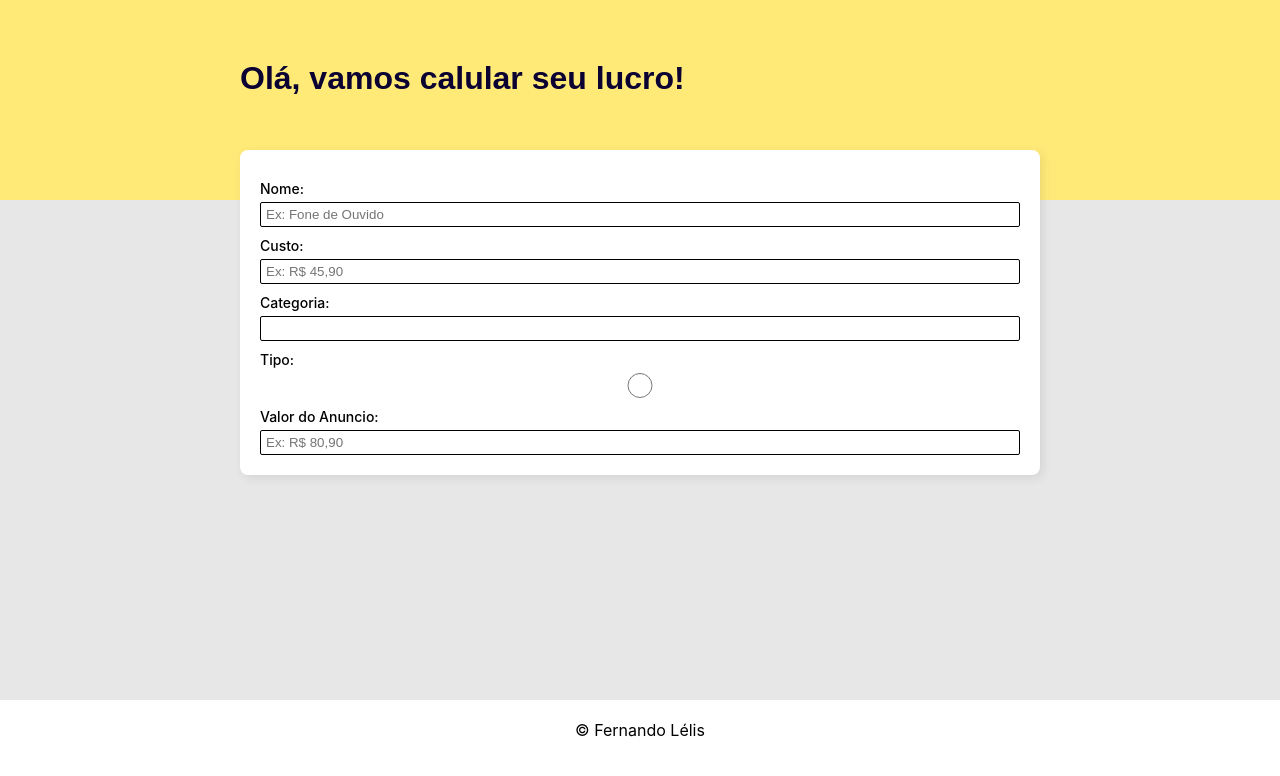
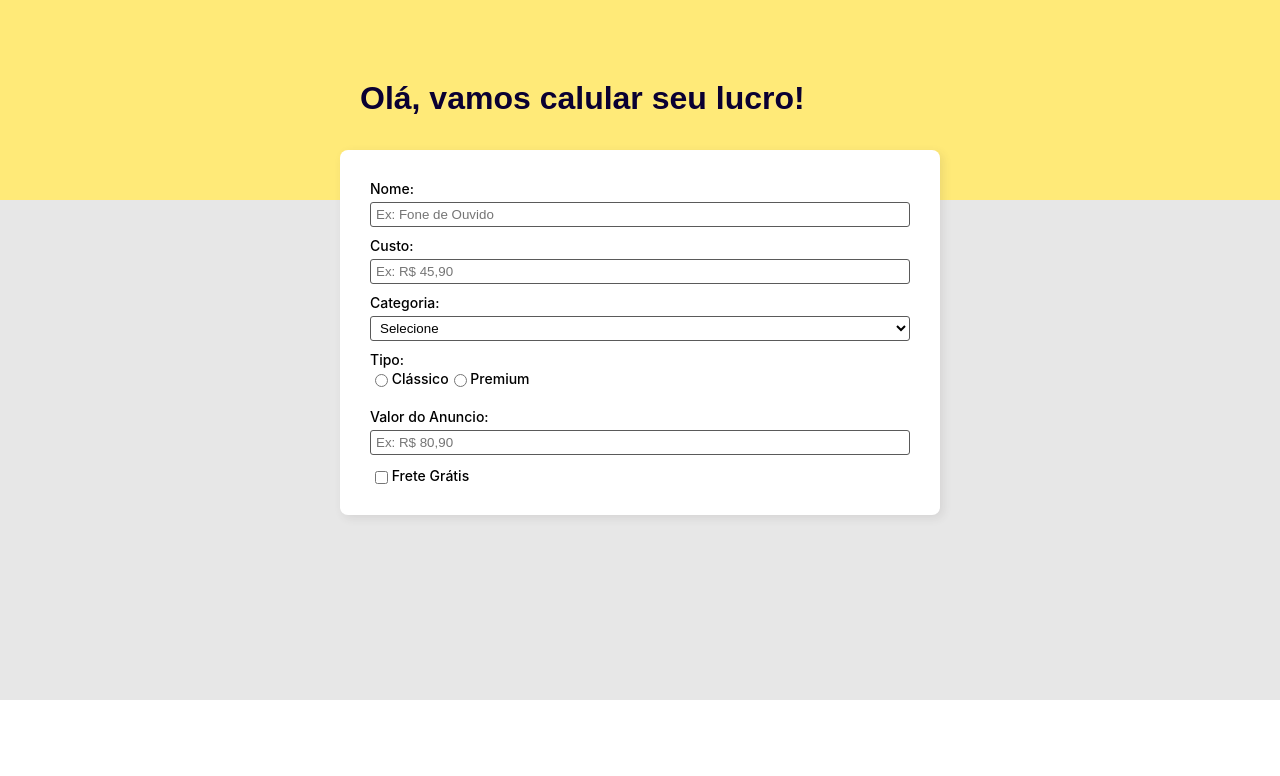
Before and after one commit to FernandoLelis/meu-lucro-ml, a React (Create React App) app in the folder meu-lucro-ml/: page / in a window 1280 px wide. Shown: the top 776 px of the page. Built offline with nearby package versions, Linux system fonts and the light colour scheme.

Commit message:
configurado o formulário

```diff
--- a/meu-lucro-ml/src/App.css
+++ b/meu-lucro-ml/src/App.css
@@ -10,7 +10,7 @@ body {
 
 .boxTop {
    margin: 0;
-   padding: 60px 20px;
+   padding: 0;
    width: 100%;
    height: 200px;
    min-height: 200px;
@@ -19,21 +19,33 @@ body {
 
 .boxTitle {
     width: 80%;
-    max-width: 800px;
-    padding: 30px auto;
+    max-width: 600px;
+    padding: 80px 20px;
     margin: auto;
     font-family: Arial, Helvetica, sans-serif;
     color: rgb(10, 0, 50);
  }
 
+ @media only screen and (max-width: 605px){
+    .boxTitle {
+        width: 80%;
+        max-width: 600px;
+        padding: 50px 20px;
+        margin: auto;
+        font-family: Arial, Helvetica, sans-serif;
+        color: rgb(10, 0, 50);
+    }
+}
+
 .boxForm {
+    flex: 1;
     display: flex;
     flex-direction: column;
     width: 80%;
-    max-width: 800px;
+    max-width: 600px;
     min-height: 200px;
     background-color: white;
-    padding: 20px 20px;
+    padding: 20px 30px;
     margin: -50px auto;
     border-radius: 8px;
     box-shadow: 3px 3px 10px rgba(75, 66, 66, 0.11);
@@ -46,18 +58,23 @@ body {
     font-weight: 500;
 }
 
-.boxForm input {
+.boxForm input, select {
     border: 1px solid;
-    border-radius: 2px;
+    border-radius: 3px;
+    border-color: #5a5a5a;
     background-color: #fff;
     height: 25px;
     padding: 0px 5px;
-
 }
 
+.boxForm input[type="radio"], input[type="checkbox"] {
+    margin-top: -1px;
+    vertical-align: middle;
+    margin: 0px 0px 0px 5px;
+  }
 
 .boxRes {
-    position: fixed;
+    position: absolute;
     bottom: 0;
     margin: 0px;
     padding: 20px;
--- a/meu-lucro-ml/src/Components/Form.js
+++ b/meu-lucro-ml/src/Components/Form.js
@@ -9,34 +9,77 @@ const initialValue = {
 }
 
 const Form = () => {
-  const [values, setValues] = useState({})
+
+   const [values, setValues] = useState({initialValue})
+
+  function onChange(ev) {
+    const { name, value } = ev.target;
+
+    setValues({ ...values, [name]: value })
+
+  }
+
+  function onSubmit(ev) {
+    ev.preventDefault();
+
+  }
 
   return (
-    <form>
+    <div>
+    <form onSubmit={onSubmit}>
       <div className="boxForm">
         <label htmlFor="name">Nome:</label>
-        <input type="text" name="name" id="name" placeholder="Ex: Fone de Ouvido" />
+        <input type="text" name="name" id="name" placeholder="Ex: Fone de Ouvido" onChange={onChange} />
 
         <label htmlFor="custo">Custo:</label>
-        <input type="number" name="custo" id="custo" placeholder="Ex: R$ 45,90" />
+        <input type="number" name="custo" id="custo" placeholder="Ex: R$ 45,90" onChange={onChange} />
 
         <label htmlFor="categoria">Categoria:</label>
-        <input name="categoria" id="categoria" />
+        <select name="categoria" id="categoria" onChange={onChange}>
+          <option value="">Selecione</option>
+          <option value="celularesSmartphones">Celulares e Smartphones</option>
+          <option value="suplementos">Suplementos</option>
+          <option value="tenis">Tênis</option>
+          <option value="lumináriasTetoSolaresArandelas">Luminárias de Teto, Solares e Arandelas</option>
+          <option value="notebooks">Notebooks</option>
+          <option value="tratamentosCabelo">Tratamentos para o Cabelo</option>
+          <option value="calcas">Calças</option>
+          <option value="fonesHeadsets">Fones e Headsets</option>
+          <option value="camisolasMoletons">Camisolas e moletons</option>
+          <option value="botas">Botas</option>
+          <option value="bicicletas">Bicicletas</option>
+          <option value="hdsSdds">HDs e SSDs</option>
+          <option value="roteadores">Roteadores</option>
+          <option value="relogiosPulso">Relógios de Pulso</option>
+          <option value="smartwatches">Smartwatches</option>
+          <option value="computadores">Computadores</option>
+          <option value="impressoras">Impressoras</option>
+          <option value="televisores">Televisores</option>
+          <option value="caixasSomAutofalantes">Caixas de Som e Autofalantes</option>
+          <option value="mediaStreaming">Media Streaming</option>
+        </select>
 
-        <label htmlFor="tipo">Tipo:</label>
-        <input type="radio" name="tipo" id="tipo" />
+        <label htmlFor="tipo">Tipo:<br />
+          <input type="radio" name="tipo" id="tipo" value="classico" onChange={onChange} /> Clássico
+          <input type="radio" name="tipo" id="tipo" value="Premium" onChange={onChange} /> Premium
+        </label>
 
         <label htmlFor="valorAnu">Valor do Anuncio:</label>
-        <input type="number" name="valorAnu" id="valorAnu" placeholder="Ex: R$ 80,90" />
+        <input type="number" name="valorAnu" id="valorAnu" placeholder="Ex: R$ 80,90" onChange={onChange} />
+
+        <label htmlFor="freteGratis">
+          <input type="checkbox" name="freteGratis" id="freteGratis" onChange={onChange} /> Frete Grátis
+        </label>
 
       </div>
 
 
 
       <div className="boxRes">
-         <p>&copy; Fernando Lélis</p>
+
       </div>
     </form>
+    </div>
     );
 }
 
```
